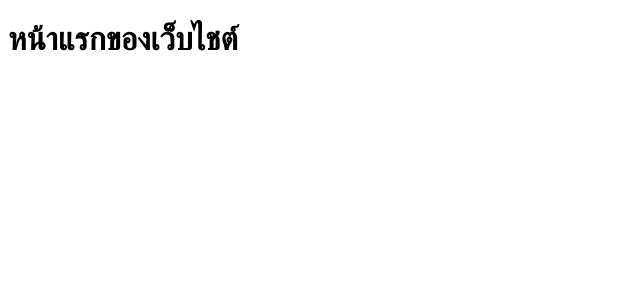
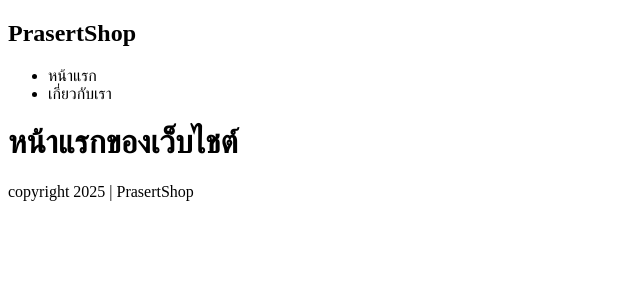
Before and after one commit to Chococrown/next-basic-01, a Next.js app: page / in a window 1280 px wide. Shown: the top 300 px of the page, without its empty margins (0-640 px from the left). Built offline with nearby package versions, Linux system fonts and the light colour scheme.

Commit message:
สร้างComponents Footer และ Navbar

```diff
--- a/components/Footer.js
+++ b/components/Footer.js
@@ -1,7 +1,7 @@
 export default function Footer(){
     return(
-        <Footer>
+        <footer>
             copyright 2025 | PrasertShop
-        </Footer>
+        </footer>
     )
 }
--- a/pages/index.js
+++ b/pages/index.js
@@ -1,7 +1,15 @@
+import Navbar from "@/components/Navbar";
+import Footer from "@/components/Footer";
+
+
 export default function Home() {
   return (
     <>
+      <Navbar/>
+
       <h1>หน้าแรกของเว็บไชต์</h1>
+
+      <Footer/>
     </>
   );
 }
```
